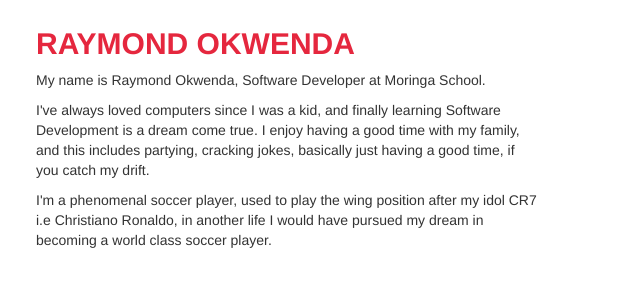
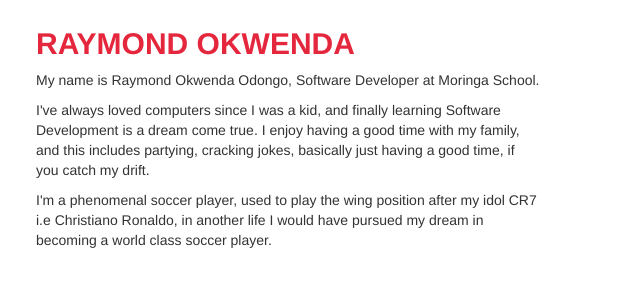
Before and after one commit to Raymond2393/Raymond2393.github.io, a plain HTML site: page index.html in a window 1280 px wide. Shown: the part 192-500 px from the top of the page, 522-1162 px from the left. Drawn offline with nearby package versions, Linux system fonts and the light colour scheme.

Commit message:
changing index.html

```diff
--- a/index.html.html
+++ b/index.html
@@ -26,7 +26,7 @@
             <h2>
                 <strong>RAYMOND OKWENDA</strong>
             </h2>
-            <p>My name is Raymond Okwenda, Software Developer at Moringa School.</p>
+            <p>My name is Raymond Okwenda Odongo, Software Developer at Moringa School.</p>
             <p>I've always loved computers since I was a kid, and finally learning Software Development is a dream come true.
                 I enjoy having a good time with my family, and this includes partying, cracking jokes, basically just having
                 a good time, if you catch my drift.</p>
```
